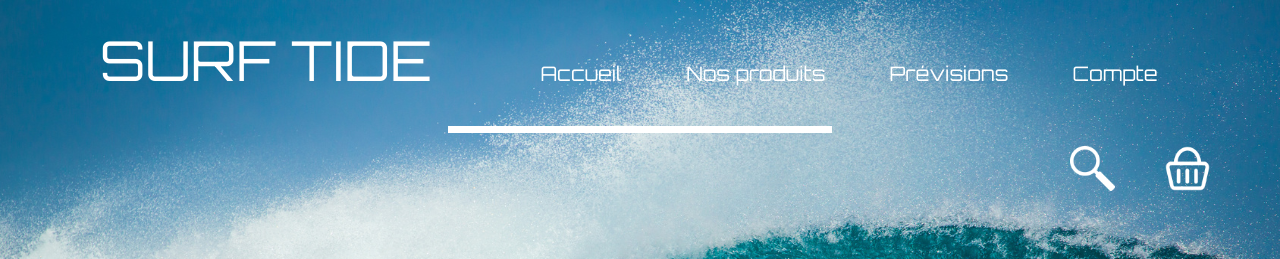
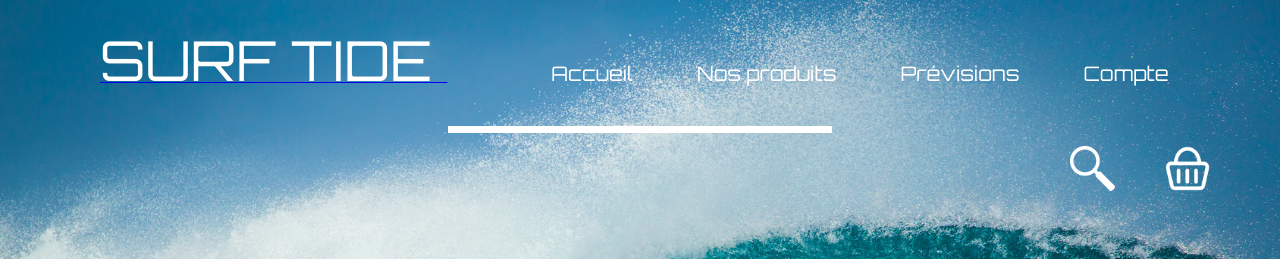
Before and after one commit to Luk-Alson/Luk-Alson.github.io, a plain HTML site: page accueil.html in a window 1280 px wide. Shown: the top 259 px of the page. Drawn offline with Linux system fonts and the light colour scheme; a web font is replaced by a local one.

Commit message:
Update accueil.html

```diff
--- a/accueil.html
+++ b/accueil.html
@@ -11,7 +11,7 @@
     </head>
     <body>
         <header>
-            <a href="index.html" style="text-decoration:none" class="nomSite">SURF TIDE</a>      <!-- Titre du site dans la tête de page -->
+            <a href="index.html"> <h2 class="nomSite">SURF TIDE </h2></a>      <!-- Titre du site dans la tête de page -->
 
             <ul class="navbar">
                 <li><a href="accueil.html" class="navlink acc">Accueil</a></li>
```
